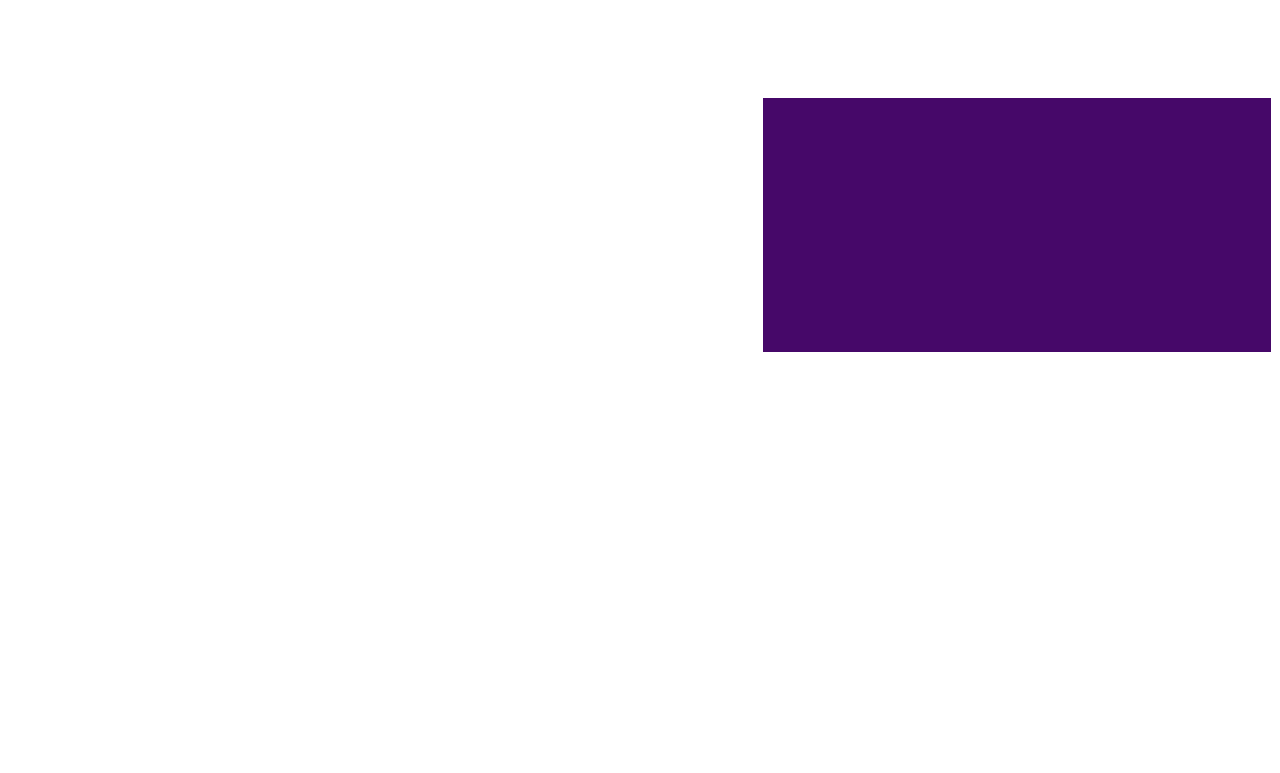
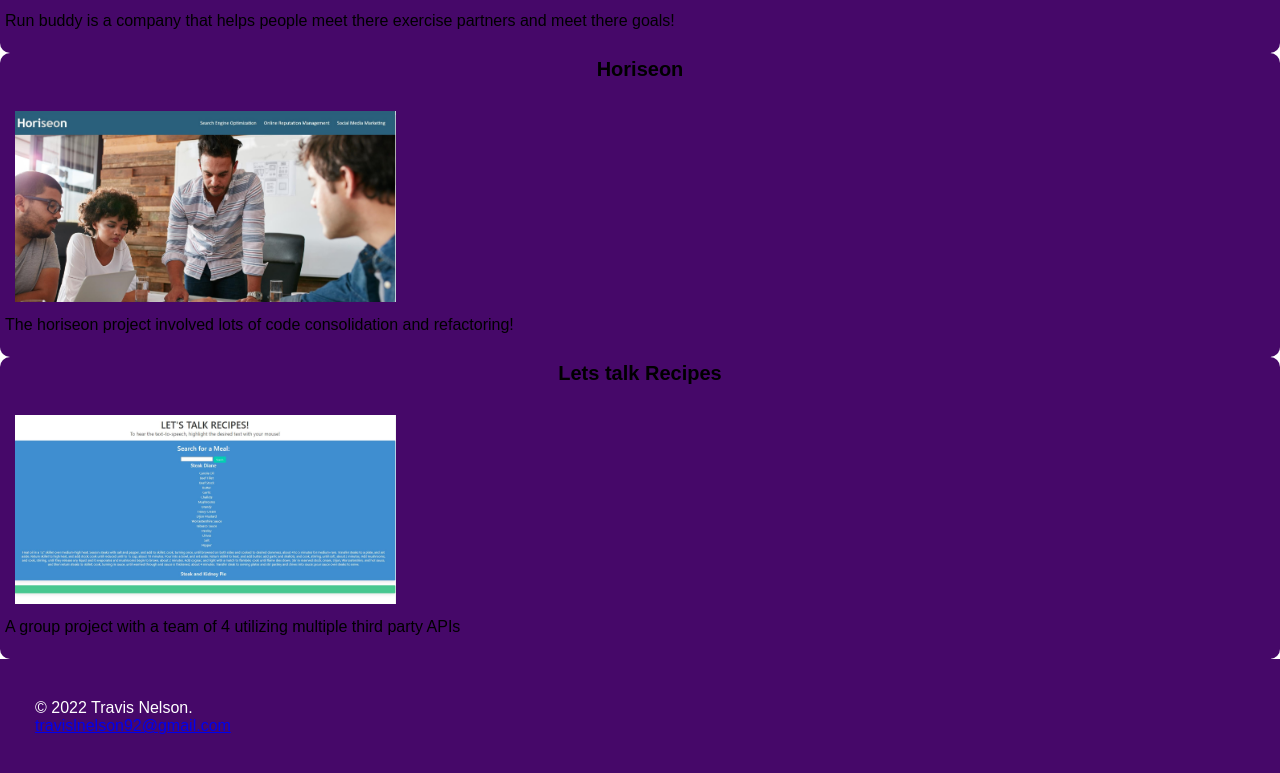
Before and after one commit to ValiantThor92/portfolio, a plain HTML site: page index.html in a window 1280 px wide. Shown: the part 1681-2454 px from the top of the page. Before the commit the page ends 2154 px from the top, so only its background shows below. Drawn offline with Linux system fonts and the light colour scheme.

Commit message:
add lets talk recipes

```diff
--- a/index.html
+++ b/index.html
@@ -129,6 +129,22 @@
                     <br />
                 </div>
             </article>
+            <article class="project-wrapper2">
+                <div class="flex-flow">
+                    <h3 class="subsection-title">
+                        Lets talk Recipes
+                    </h3>
+                    <a href = "https://valiantthor92.github.io/lets-talk-recipes/">
+                        <img src="./assets/images/lets-talk-recipes.JPG">
+                    </a>
+                </div>
+                <div class="text-right">
+                    <p>
+                        A group project with a team of 4 utilizing multiple third party APIs
+                    </p>
+                    <br />
+                </div>
+            </article>
         </div>
     </section>
 
```
Also changed, not shown: assets/images/lets-talk-recipes.JPG (added).
